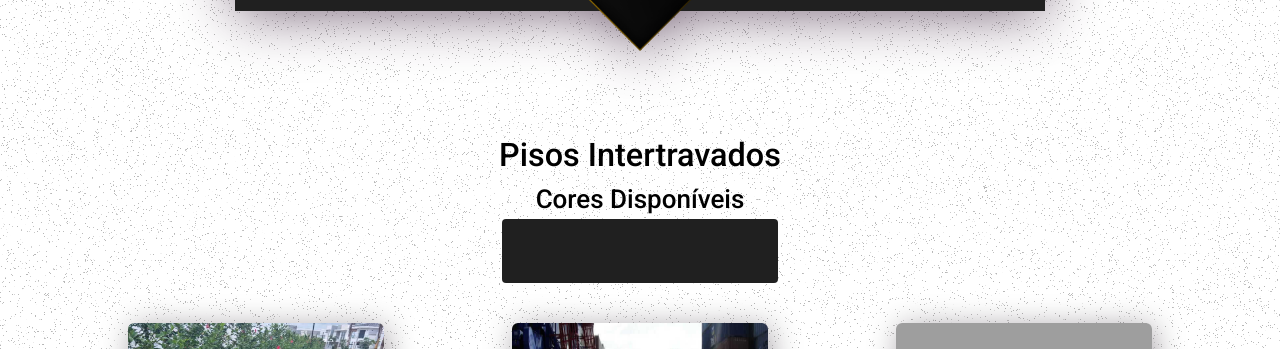
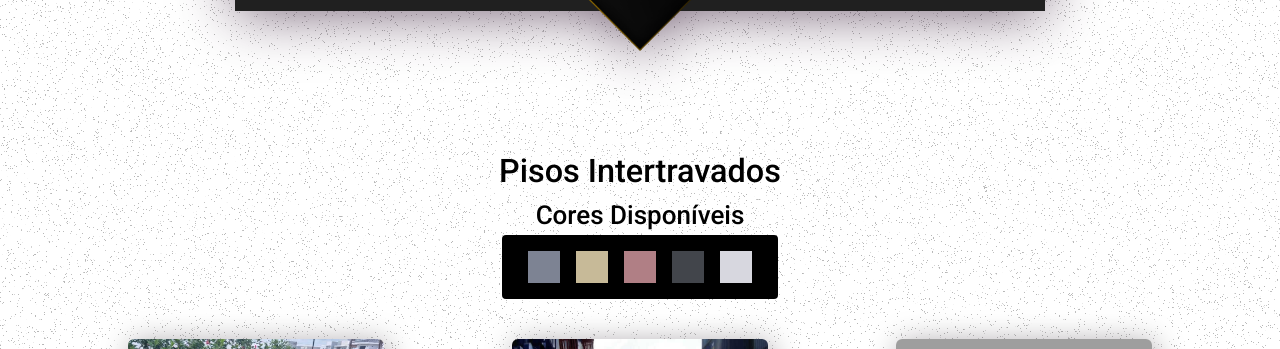
Before and after one commit to RenanlMelo/unilock, a Next.js app: page /servicos in a window 1280 px wide. Shown: the part 680-1029 px from the top of the page. Built offline with nearby package versions, Linux system fonts and the light colour scheme; grey boxes are pictures that could not be loaded.

Commit message:
Atualização das cores disponíveis

```diff
--- a/app/components/servicos/Servicos.tsx
+++ b/app/components/servicos/Servicos.tsx
@@ -34,8 +34,8 @@ export const Servicos = () => {
           cor1: "#7d8393",
           cor2: "#c7ba98",
           cor3: "#b07f85",
-          cor4: "#32353b",
-          cor5: "#98878d",
+          cor4: "#42454b",
+          cor5: "#d7d7df",
         },
       ],
     },
@@ -49,7 +49,7 @@ export const Servicos = () => {
       ],
       cores: [
         {
-          cor2: "#e7e7ef",
+          cor2: "#d7d7df",
         },
       ],
     },
@@ -64,7 +64,7 @@ export const Servicos = () => {
       nomes: [{ nome1: "Padrão Prefeitura", nome2: "Guia Jardim" }],
       cores: [
         {
-          cor1: "#e7e7ef",
+          cor1: "#d7d7df",
         },
       ],
     },
@@ -74,8 +74,8 @@ export const Servicos = () => {
       nomes: [{ nome1: "Piso Drenante" }],
       cores: [
         {
-          cor1: "#32353b",
-          cor2: "#e7e7ef",
+          cor1: "#42454b",
+          cor2: "#d7d7df",
         },
       ],
     },
@@ -132,7 +132,8 @@ export const Servicos = () => {
                       colourStr ? (
                         <div
                           key={`${item.modelo.length * colourStr.length}`}
-                          className={`${styles.servicos_availableColour} bg-[${colourStr}]`}
+                          className={`${styles.servicos_availableColour}`}
+                          style={{ backgroundColor: colourStr }}
                         />
                       ) : null
                     )
--- a/app/components/servicos/servicos.module.scss
+++ b/app/components/servicos/servicos.module.scss
@@ -55,7 +55,7 @@
       @apply w-full h-fit flex flex-col justify-center items-center relative;
 
       .servicos_modelo_item {
-        @apply mb-[5vh] flex flex-col justify-center items-center;
+        @apply my-[2vh] xl:mb-[5vh] flex flex-col justify-center items-center;
       }
 
       h3 {
@@ -67,7 +67,7 @@
       }
 
       span {
-        @apply flex justify-evenly items-center w-fit text-[4vw] xl:text-[1.5vw] gap-x-4 px-[2vw] py-[2vh] bg-[#202020] rounded;
+        @apply flex justify-evenly items-center w-fit text-[4vw] xl:text-[1.5vw] gap-x-4 px-[4vw] xl:px-[2vw] py-[2vh] bg-black rounded;
       }
 
       .servicos_availableColour {
@@ -81,7 +81,7 @@
           @apply w-full h-full flex flex-col justify-evenly items-center;
 
           img {
-            @apply w-full aspect-square;
+            @apply w-full h-full aspect-square;
           }
 
           p {
```
